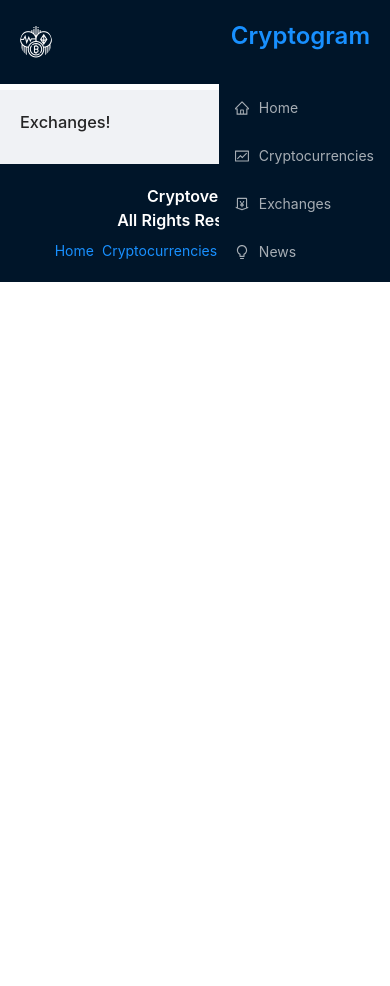
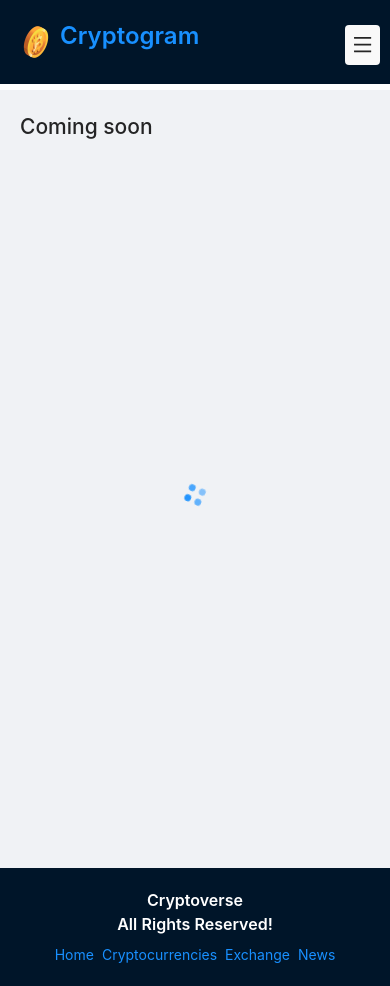
Before and after one commit to 13jack/Crypto-App, a React (Vite) app: page /exchanges in a window 390 px wide. Before the commit the page ends 844 px from the top, so only its background shows below. Built offline with nearby package versions, Linux system fonts and the light colour scheme.

Commit message:
almost done everthing and debugging session starts

```diff
--- a/index.html
+++ b/index.html
@@ -1,13 +1,16 @@
 <!DOCTYPE html>
 <html lang="en">
-  <head>
+
+<head>
     <meta charset="UTF-8" />
-    <link rel="icon" type="image/svg+xml" href="/vite.svg" />
+    <link rel="icon" type="image/svg+xml" href="src/assets/bitcoin-3222162.png" />
     <meta name="viewport" content="width=device-width, initial-scale=1.0" />
-    <title>Vite + React</title>
-  </head>
-  <body>
+    <title>Cryptogram</title>
+</head>
+
+<body>
     <div id="root"></div>
     <script type="module" src="/src/main.jsx"></script>
-  </body>
+</body>
+
 </html>
--- a/src/App.css
+++ b/src/App.css
@@ -54,7 +54,8 @@
     padding: 20px;
     align-items: center;
     width: 100%;
-    justify-content: space-between;
+    text-align: center;
+    /* justify-content: space-between; */
 }
 
 .logo {
@@ -73,6 +74,8 @@
     font-size: 1.2rem !important;
     background-color: var(--bgSecondary) !important;
     border: none !important;
+    padding: 0.3rem 0.5rem;
+    border-radius: 4px;
 }
 
 .loader {
--- a/src/App.jsx
+++ b/src/App.jsx
@@ -1,5 +1,3 @@
-// import { useState } from "react";
-// import reactLogo from "./assets/react.svg";
 import "./App.css";
 import { BrowserRouter as Router, Link, Route, Routes } from "react-router-dom";
 import { Layout, Typography, Space } from "antd";
--- a/src/Components/Cryptocurrencies.jsx
+++ b/src/Components/Cryptocurrencies.jsx
@@ -2,7 +2,7 @@
 import millify from "millify";
 import { Card, Row, Col, Input } from "antd";
 import { Link } from "react-router-dom";
-
+import { Loader } from "./index";
 import { useGetCryptosQuery } from "../services/cryptoApi";
 
 const Cryptocurrencies = ({ simplify }) => {
@@ -17,7 +17,7 @@
     setCryptos(filteredData);
   }, [cryptoList, searchedTerm]);
 
-  if (isFetching) return "still loading...";
+  if (isFetching) return <Loader />;
 
   return (
     <>
--- a/src/Components/Cryptodetail.jsx
+++ b/src/Components/Cryptodetail.jsx
@@ -13,6 +13,7 @@
   CheckOutlined,
   NumberOutlined,
   ThunderboltOutlined,
+  NodeExpandOutlined,
 } from "@ant-design/icons";
 
 import {
@@ -20,7 +21,7 @@
   useGetCryptoHistoryQuery,
 } from "../services/cryptoApi";
 import { LineChart } from "./index";
-// import Loader from "./Loader";
+import { Loader } from "./index";
 
 const { Title, Text } = Typography;
 const { Option } = Select;
@@ -28,13 +29,20 @@
 const CryptoDetails = () => {
   const { uuid } = useParams();
   const [timePeriod, setTimePeriod] = useState("7d");
+  const { rightTime, setrightTime } = useState([
+    {
+      petspaaw: "instapage",
+      dogcrowl: "fingopa",
+      letus: "forloop",
+    },
+  ]);
   const { data, isFetching } = useGetCryptoDetailsQuery(uuid);
   const { data: coinHistory } = useGetCryptoHistoryQuery({
     timePeriod,
     uuid,
   });
   const cryptoDetails = data?.data?.coin;
-  if (isFetching) return "Please wait... LOading";
+  if (isFetching) return <Loader />;
 
   const time = ["3h", "24h", "7d", "30d", "1y", "3m", "3y", "5y"];
 
@@ -102,11 +110,12 @@
     <Col className="coin-detail-container">
       <Col className="coin-heading-container">
         <Title level={3} className="coin-name">
-          {cryptoDetails.name} ({cryptoDetails?.symbol}) price isss
+          {cryptoDetails.name} ({cryptoDetails?.symbol}) price import from
+          'react-router-dom'
         </Title>
         <p>
-          Lorem ipsum dolor sit amet consectetur adipisicing elit. Fugit nihil
-          rerum exercitationem!
+          Bitcoin lice price in US dollars, View value statistics, Market Cap
+          and many more!
         </p>
       </Col>
       <Select
@@ -115,7 +124,6 @@
         placeholder="please select time period"
         onChange={(val) => setTimePeriod(val)}
       >
-        {console.log("timePeriod", timePeriod)}
         {time.map((op) => (
           <Option key={op}> {op}</Option>
         ))}
--- a/src/Components/Exchanges.jsx
+++ b/src/Components/Exchanges.jsx
@@ -1,9 +1,13 @@
 import React from "react";
+import { Loader } from "./index";
 
 const Exchanges = () => {
   return (
     <div>
-      <h3>Exchanges!</h3>
+      <h1>Coming soon</h1>
+      <h2>
+        <Loader />
+      </h2>
     </div>
   );
 };
--- a/src/Components/Homepage.jsx
+++ b/src/Components/Homepage.jsx
@@ -4,12 +4,13 @@
 import { Link } from "react-router-dom";
 const { Title } = Typography;
 import { useGetCryptosQuery } from "../services/cryptoApi";
-import { Cryptocurrencies, News } from "../Components";
+import { Cryptocurrencies, News, Loader } from "../Components";
+import { DownCircleFilled, HourglassFilled } from "@ant-design/icons";
 
 const Homepage = () => {
   const { data, isFetching } = useGetCryptosQuery(10);
   const globalStats = data?.data?.stats;
-  if (isFetching) return "still loading...";
+  if (isFetching) return <Loader />;
   return (
     <>
       <Title level={2} className="heading">
--- a/src/Components/LineChart.jsx
+++ b/src/Components/LineChart.jsx
@@ -2,11 +2,11 @@
 import Chart from "chart.js/auto";
 import { Row, Col, Typography } from "antd";
 import { Line } from "react-chartjs-2";
+// import { getRequestStatusFlags } from "@reduxjs/toolkit/dist/query/core/apiState";
 
 const { Title } = Typography;
 
 const LineChart = ({ coinHistory, currentPrice, coinName }) => {
-  console.log("coinHisroty", coinHistory);
   const coinPrice = [];
   const coinTimestamp = [];
   for (let i = 0; i < coinHistory?.data?.history?.length; i++) {
--- /dev/null
+++ b/src/Components/Loader.jsx
@@ -0,0 +1,11 @@
+import React from "react";
+import { Spin } from "antd";
+
+export const Loader = () => {
+  return (
+    <div className="loader">
+      <Spin />
+    </div>
+  );
+};
+export default Loader;
--- a/src/Components/Navbar.jsx
+++ b/src/Components/Navbar.jsx
@@ -1,4 +1,4 @@
-import React from "react";
+import React, { useState, useEffect } from "react";
 import { Button, Menu, Typography, Avatar } from "antd";
 import {
   HomeOutlined,
@@ -7,19 +7,44 @@
   FundOutlined,
   MenuOutlined,
 } from "@ant-design/icons";
-import icon from "../assets/cryptocurrency.png";
+import icon from "../assets/bitcoin.png";
 import { Link } from "react-router-dom";
 
 const Navbar = () => {
+  const [activeMenu, setActiveMenu] = useState(true);
+  const [screenSize, setScreenSize] = useState(null);
+
+  useEffect(() => {
+    const currentSize = () => setScreenSize(window.innerWidth);
+
+    window.addEventListener("resize", currentSize);
+    currentSize();
+
+    return () => window.removeEventListener("resize", currentSize);
+  }, []);
+  useEffect(() => {
+    if (screenSize < 720) {
+      setActiveMenu(false);
+    } else {
+      setActiveMenu(true);
+    }
+  }, [screenSize]);
   return (
     <div className="nav-container">
       <div className="logo-container">
         <Avatar src={icon} />
-        <Typography.Title level={3}>
+        <Typography.Title level={3} style={{ marginLeft: "0.5rem" }}>
           <Link to="/">Cryptogram </Link>
         </Typography.Title>
+        <button
+          className="menu-control-container"
+          onClick={() => setActiveMenu(!activeMenu)}
+        >
+          <MenuOutlined />
+        </button>
       </div>
       {/* --------- Menu items ------------  */}
+      {activeMenu && (
         <Menu theme="dark">
           <Menu.Item icon={<HomeOutlined />}>
             <Link to="/">Home</Link>
@@ -27,14 +52,12 @@
           <Menu.Item icon={<FundOutlined />}>
             <Link to="/cryptocurrencies">Cryptocurrencies</Link>
           </Menu.Item>
-        <Menu.Item icon={<MoneyCollectOutlined />}>
-          <Link to="/exchanges">Exchanges</Link>
-        </Menu.Item>
 
           <Menu.Item icon={<BulbOutlined />}>
             <Link to="/news">News</Link>
           </Menu.Item>
         </Menu>
+      )}
     </div>
   );
 };
--- a/src/Components/News.jsx
+++ b/src/Components/News.jsx
@@ -5,14 +5,18 @@
 import { useGetCryptoNewsQuery } from "../services/cryptoNewsApi";
 import moment from "moment";
 import { useGetCryptosQuery } from "../services/cryptoApi";
+import { Loader } from "./index";
 
 const News = ({ simplify }) => {
   const count = simplify ? 6 : 18;
   const [newsCategory, setNewsCategory] = useState("Cryptocurrency");
-  const { data: cryptoNews } = useGetCryptoNewsQuery({ newsCategory, count });
+  const { data: cryptoNews, isFetching } = useGetCryptoNewsQuery({
+    newsCategory,
+    count,
+  });
   const { data } = useGetCryptosQuery(100);
   const defaultImage = `https://images.pexels.com/photos/8370772/pexels-photo-8370772.jpeg?auto=compress&cs=tinysrgb&w=1260&h=750&dpr=1`;
-  if (!cryptoNews?.value) return "please wait...Loading";
+  if (isFetching) return <Loader />;
   return (
     <>
       <Row gutter={[25, 25]}>
--- a/src/Components/index.jsx
+++ b/src/Components/index.jsx
@@ -5,3 +5,4 @@
 export { default as Cryptodetail } from "./Cryptodetail";
 export { default as News } from "./News";
 export { default as LineChart } from "./LineChart";
+export { default as Loader } from "./Loader";
```
Also changed, not shown: src/assets/bitcoin-3222162.png (added), src/assets/bitcoin.png (added). Lines whose indentation alone changed are shown as unchanged.
